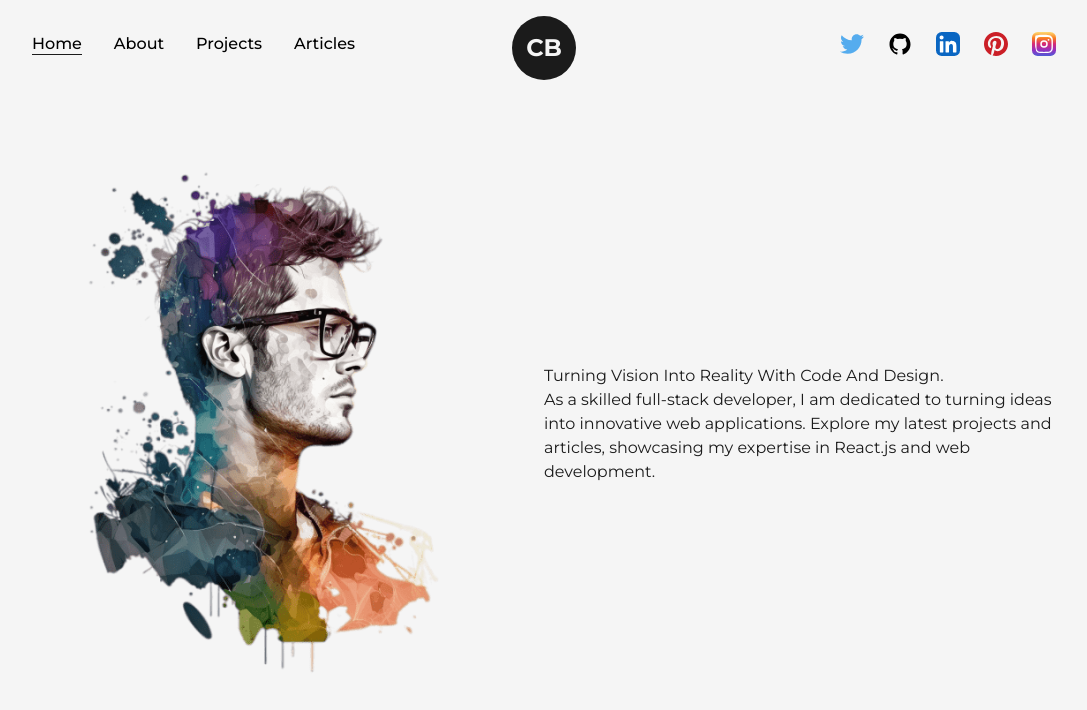
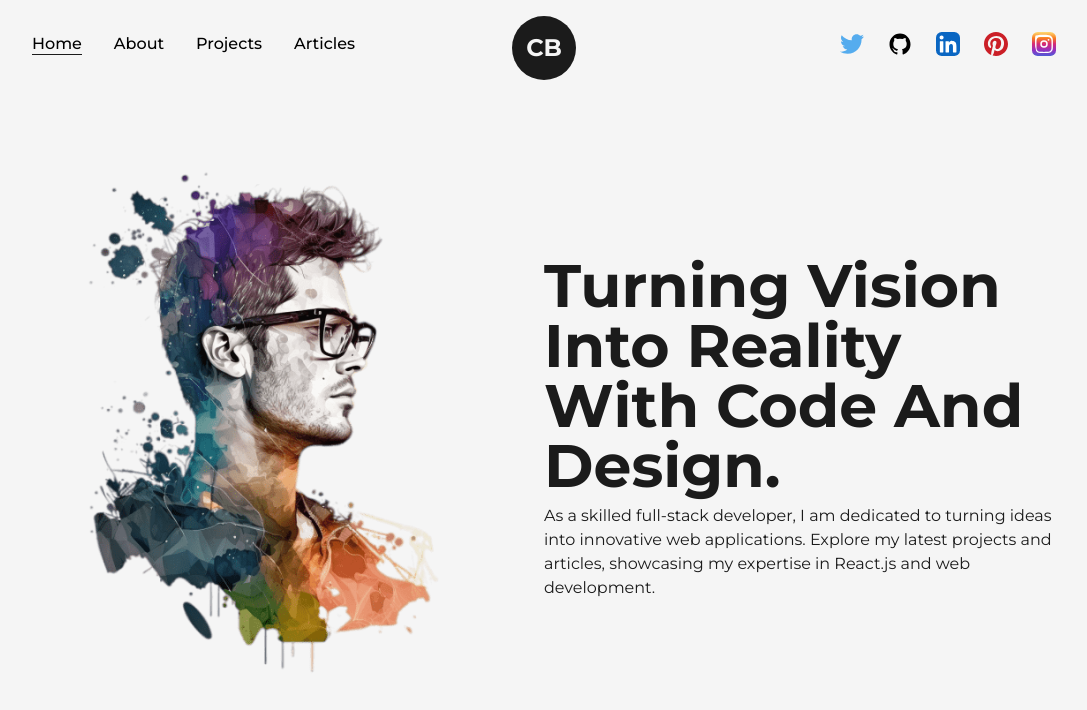
Before and after one commit to sinantech/website, a Next.js app: page / in a window 1280 px wide. Shown: the top 710 px of the page, without its empty margins (96-1183 px from the left). Built offline with nearby package versions, Linux system fonts and the light colour scheme.

Commit message:
feat: animated text created

```diff
--- /dev/null
+++ b/src/components/AnimatedText.js
@@ -0,0 +1,19 @@
+import React from "react";
+
+const AnimatedText = ({ text, className = "" }) => {
+  return (
+    <div className="w-full mx-auto py-2 flex items-center justify-center text-center overflow-hidden">
+      <h1
+        className={`inline-block w-full text-dark font-bold capitalize text-8xl ${className}`}
+      >
+        {text.split("  ").map((word, index) => (
+          <span key={word + "-" + index} className="inline-block">
+            {word}&nbsp;
+          </span>
+        ))}
+      </h1>
+    </div>
+  );
+};
+
+export default AnimatedText;
--- a/src/pages/index.js
+++ b/src/pages/index.js
@@ -2,6 +2,7 @@
 import Head from "next/head";
 import Image from "next/image";
 import profilePic from "../../public/images/profile/developer-pic-1.png";
+import AnimatedText from "@/components/AnimatedText";
 
 export default function Home() {
   return (
@@ -20,8 +21,11 @@
                 className="w-full h-auto"
               />
             </div>
-            <div className="w-1/2 ">
-              <h1>Turning Vision Into Reality With Code And Design. </h1>
+            <div className="w-1/2 flex flex-col items-center self-center">
+              <AnimatedText
+                text="Turning Vision Into Reality With Code And Design."
+                className="!text-6xl !text-left"
+              />
               <p>
                 As a skilled full-stack developer, I am dedicated to turning
                 ideas into innovative web applications. Explore my latest
```
